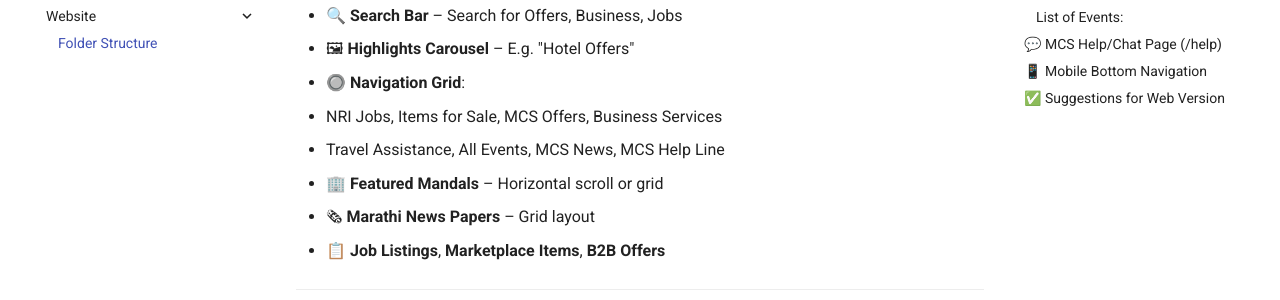
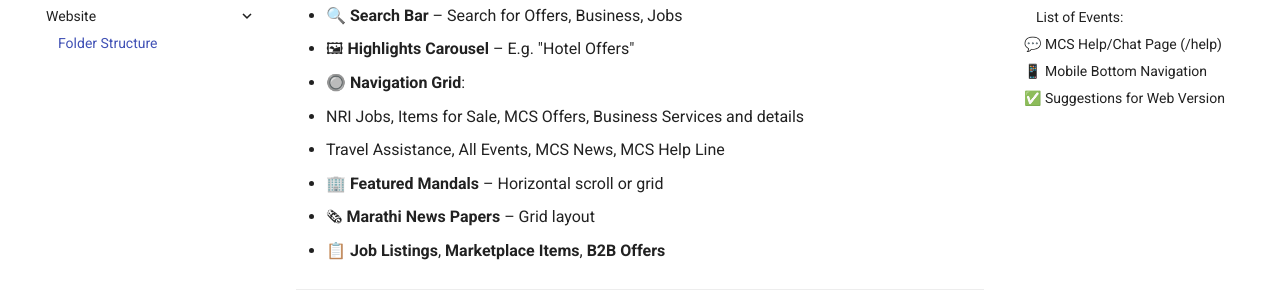
Before and after one commit to gauravsontakke/mcsconnectdocs, an MkDocs documentation site: the page built from docs/website/website-layout.md, in a window 1280 px wide and 900 px high. Shown: the part 391-691 px from the top of the window. Built offline with MkDocs 1.6.1 and Material for MkDocs 9.7.7, drawn with Linux system fonts in a browser that asks for light colours.

Commit message:
Update website-layout.md

```diff
--- a/docs/website/website-layout.md
+++ b/docs/website/website-layout.md
@@ -11,7 +11,7 @@ This section outlines how the Flutter app's mobile UI translates into a structur
 - 🔍 **Search Bar** – Search for Offers, Business, Jobs
 - 🖼 **Highlights Carousel** – E.g. "Hotel Offers"
 - 🔘 **Navigation Grid**:
-  - NRI Jobs, Items for Sale, MCS Offers, Business Services
+  - NRI Jobs, Items for Sale, MCS Offers, Business Services and details
   - Travel Assistance, All Events, MCS  News, MCS Help Line
 - 🏢 **Featured Mandals** – Horizontal scroll or grid
 - 🗞 **Marathi News Papers** – Grid layout
```
